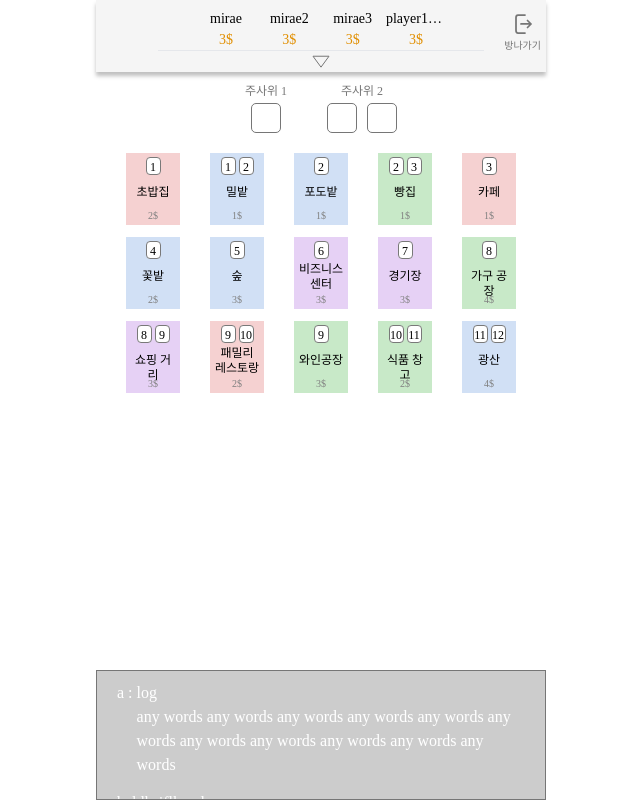
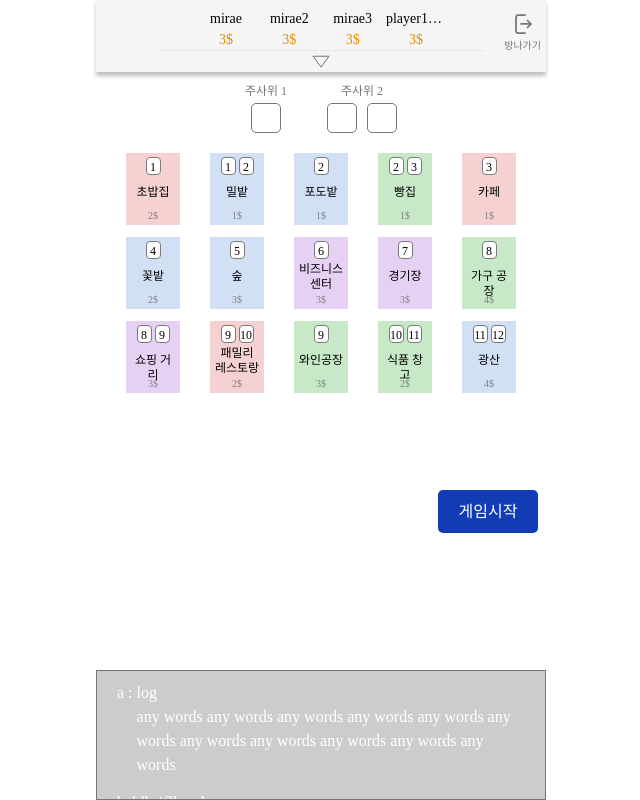
Before and after one commit to dygmm4288/board_game, a React (Vite) app in the folder front/: page /miniville_room/1 in a window 1280 px wide. Shown: the whole page, without its empty margins (319-959 px from the left). Built offline with nearby package versions, Linux system fonts and the light colour scheme; no server answers; a web font is replaced by a local one.

Commit message:
(add) miniville Room 컴포넌트 게임시작 버튼 ui

```diff
--- a/front/src/components/routes/MinivilleRoom.tsx
+++ b/front/src/components/routes/MinivilleRoom.tsx
@@ -9,7 +9,11 @@ const MinivilleRoom = () => {
       <PlayerHeader />
       <RollSection />
       <CardSection />
-      <section className='my-10'></section>
+      <section className='w-full h-[100px] relative my-10'>
+        <button className='w-[100px] h-[43px] bg-primary-color text-white rounded-[5px] absolute right-[8px] bottom-0 '>
+          게임시작
+        </button>
+      </section>
       <GameLogSection />
     </div>
   );
```
Also changed, not shown: 1 other file (tests, documents, lock files or other folders).
